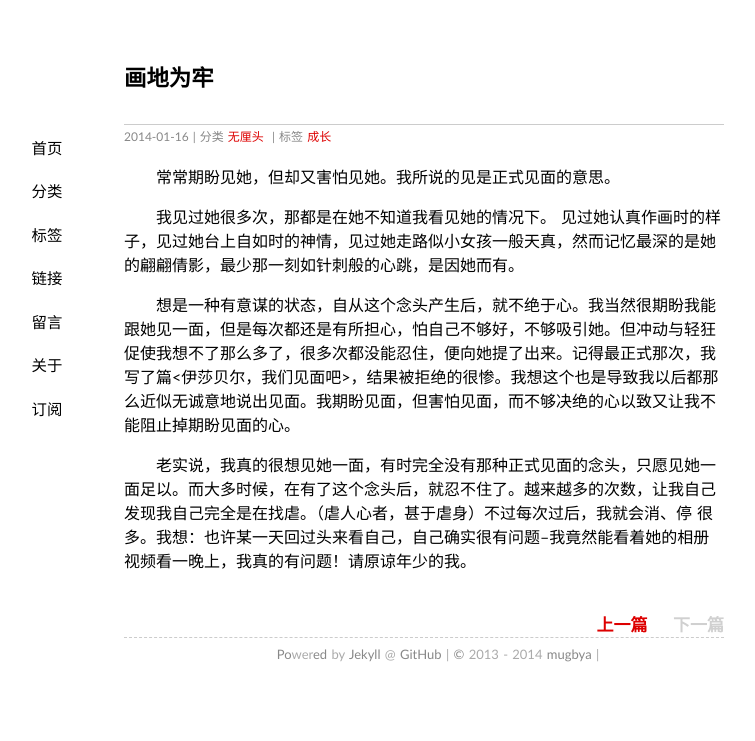
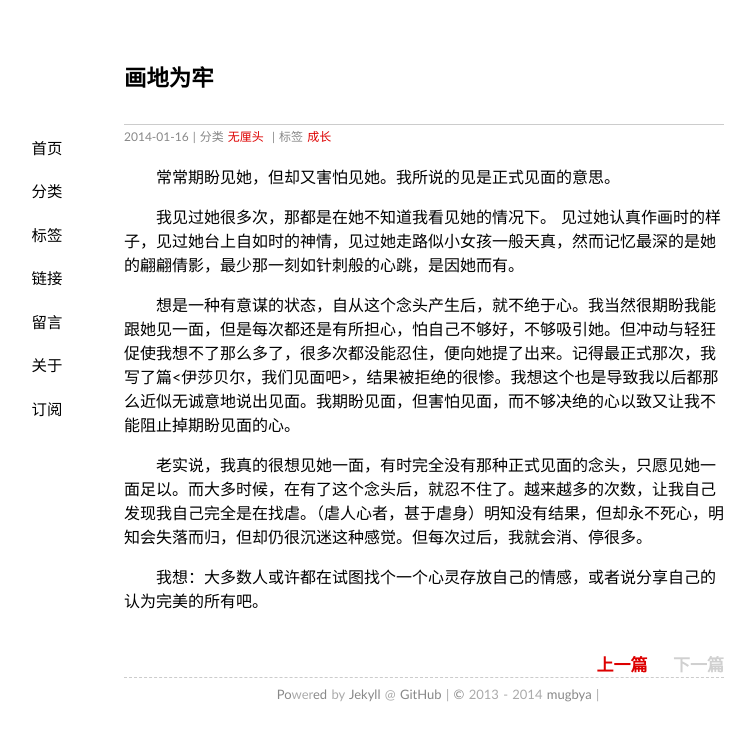
Before and after one commit to mugbya/mugbya.github.io, a Jekyll site: the page built from _posts/2014-01-16-画地为牢.md, in a window 1280 px wide. Shown: the top 741 px of the page, without its empty margins (216-971 px from the left). Built offline with Jekyll 4.4.1, drawn with Linux system fonts in a browser that asks for light colours; some web fonts are replaced; Markdown is read by kramdown in place of the engine named in the settings; comment, search, counter and statistics services are not loaded.

Commit message:
Update 2014-01-16-画地为牢.md

```diff
--- a/_posts/2014-01-16-画地为牢.md
+++ b/_posts/2014-01-16-画地为牢.md
@@ -13,4 +13,6 @@ tags: 成长
 
   想是一种有意谋的状态，自从这个念头产生后，就不绝于心。我当然很期盼我能跟她见一面，但是每次都还是有所担心，怕自己不够好，不够吸引她。但冲动与轻狂促使我想不了那么多了，很多次都没能忍住，便向她提了出来。记得最正式那次，我写了篇<伊莎贝尔，我们见面吧>，结果被拒绝的很惨。我想这个也是导致我以后都那么近似无诚意地说出见面。我期盼见面，但害怕见面，而不够决绝的心以致又让我不能阻止掉期盼见面的心。
 
-  老实说，我真的很想见她一面，有时完全没有那种正式见面的念头，只愿见她一面足以。而大多时候，在有了这个念头后，就忍不住了。越来越多的次数，让我自己发现我自己完全是在找虐。（虐人心者，甚于虐身）不过每次过后，我就会消、停 很多。我想：也许某一天回过头来看自己，自己确实很有问题--我竟然能看着她的相册视频看一晚上，我真的有问题！请原谅年少的我。
+  老实说，我真的很想见她一面，有时完全没有那种正式见面的念头，只愿见她一面足以。而大多时候，在有了这个念头后，就忍不住了。越来越多的次数，让我自己发现我自己完全是在找虐。（虐人心者，甚于虐身）明知没有结果，但却永不死心，明知会失落而归，但却仍很沉迷这种感觉。但每次过后，我就会消、停很多。
+
+  我想：大多数人或许都在试图找个一个心灵存放自己的情感，或者说分享自己的认为完美的所有吧。
```
